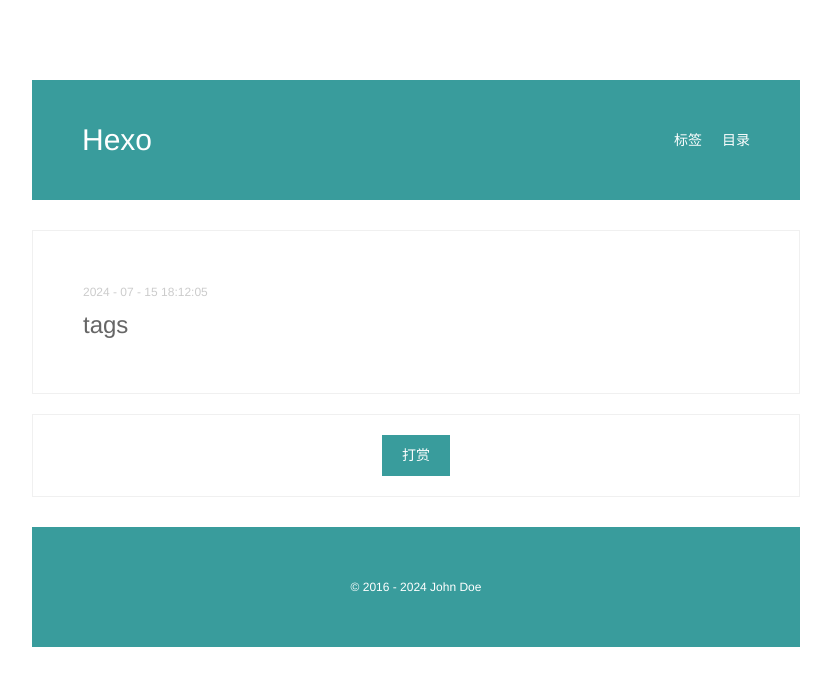
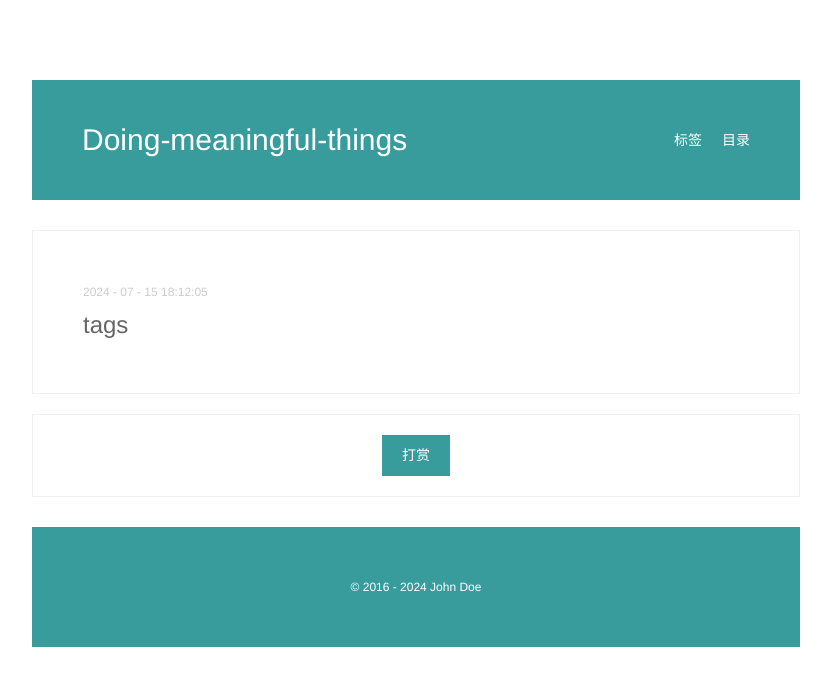
Before and after one commit to Doing-meaningful-things/Doing-meaningful-things.github.io, a plain HTML site: page tags/index.html in a window 1280 px wide. Shown: the whole page, without its empty margins (224-1055 px from the left). Drawn offline with Linux system fonts and the light colour scheme.

Commit message:
index.html

```diff
--- a/tags/index.html
+++ b/tags/index.html
@@ -6,7 +6,7 @@
 <script src="/js/jquery-3.1.1.min.js"></script>
 
 <script src="/js/fancybox/jquery.fancybox.min.js"></script>
-<meta name="generator" content="Hexo 7.3.0"></head><body style="opacity:0"><header class="head"><h1 class="head-title u-fl"><a href="/">Hexo</a></h1><nav class="head-nav u-fr"><ul class="head-nav__list"><li class="head-nav__item"><a class="head-nav__link" href="/tags">标签</a></li><li class="head-nav__item"><a class="head-nav__link" href="/archives">目录</a></li></ul></nav></header><main class="main"><article class="post"><header class="post__head"><time class="post__time" datetime="2024-07-15T10:12:05.000Z">2024 - 07 - 15 18:12:05</time><h1 class="post__title"><a href="/tags/index.html">tags</a></h1><div class="post__main echo"></div></header></article><section class="reward"><a class="btn-reward" href="#">打赏</a><div class="reward-wrapper clearfix"><img src="/" title="微信"></div></section></main><footer class="foot"><div class="foot-copy">&copy; 2016 - 2024 John Doe</div></footer>
+<meta name="generator" content="Hexo 7.3.0"></head><body style="opacity:0"><header class="head"><h1 class="head-title u-fl"><a href="/">Doing-meaningful-things</a></h1><nav class="head-nav u-fr"><ul class="head-nav__list"><li class="head-nav__item"><a class="head-nav__link" href="/tags">标签</a></li><li class="head-nav__item"><a class="head-nav__link" href="/archives">目录</a></li></ul></nav></header><main class="main"><article class="post"><header class="post__head"><time class="post__time" datetime="2024-07-15T10:12:05.000Z">2024 - 07 - 15 18:12:05</time><h1 class="post__title"><a href="/tags/index.html">tags</a></h1><div class="post__main echo"></div></header></article><section class="reward"><a class="btn-reward" href="#">打赏</a><div class="reward-wrapper clearfix"><img src="/" title="微信"></div></section></main><footer class="foot"><div class="foot-copy">&copy; 2016 - 2024 John Doe</div></footer>
 <script src="/js/scroller.js"></script>
 
 <script src="/js/main.js"></script>
```
